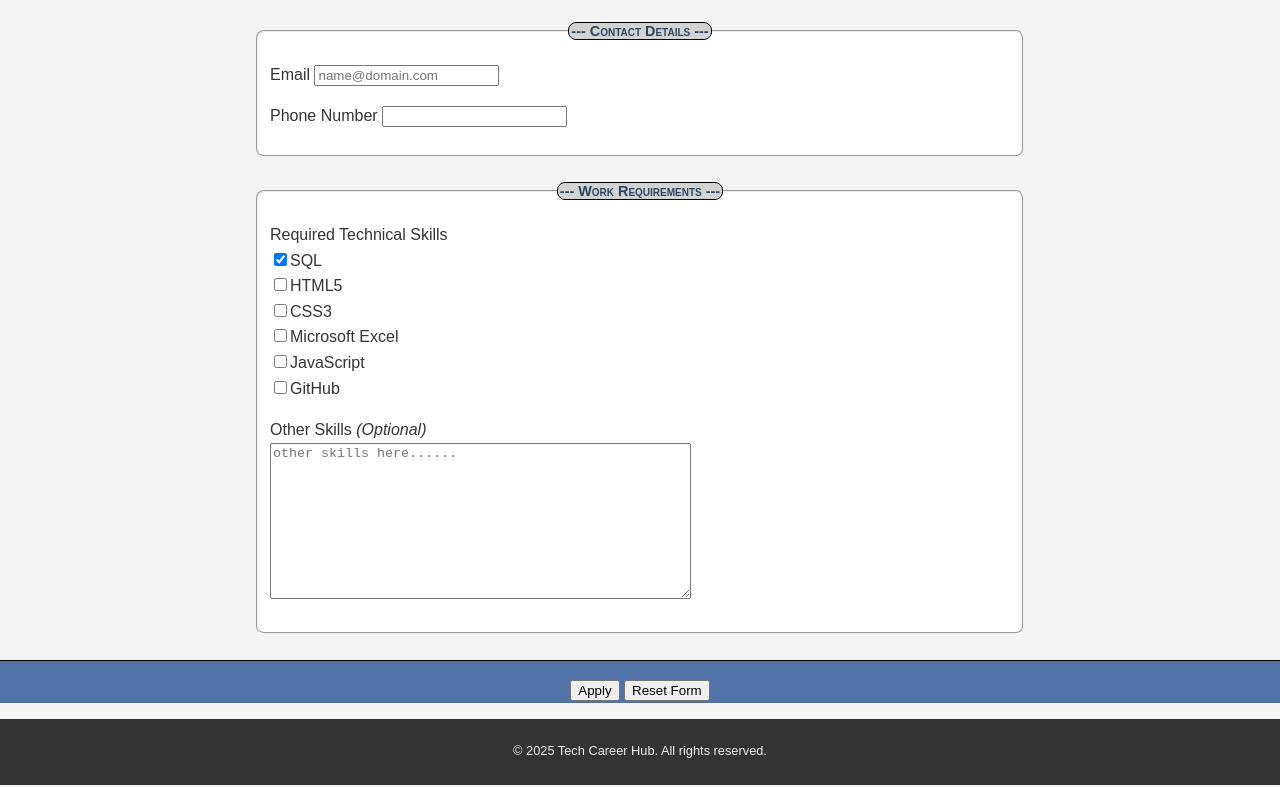
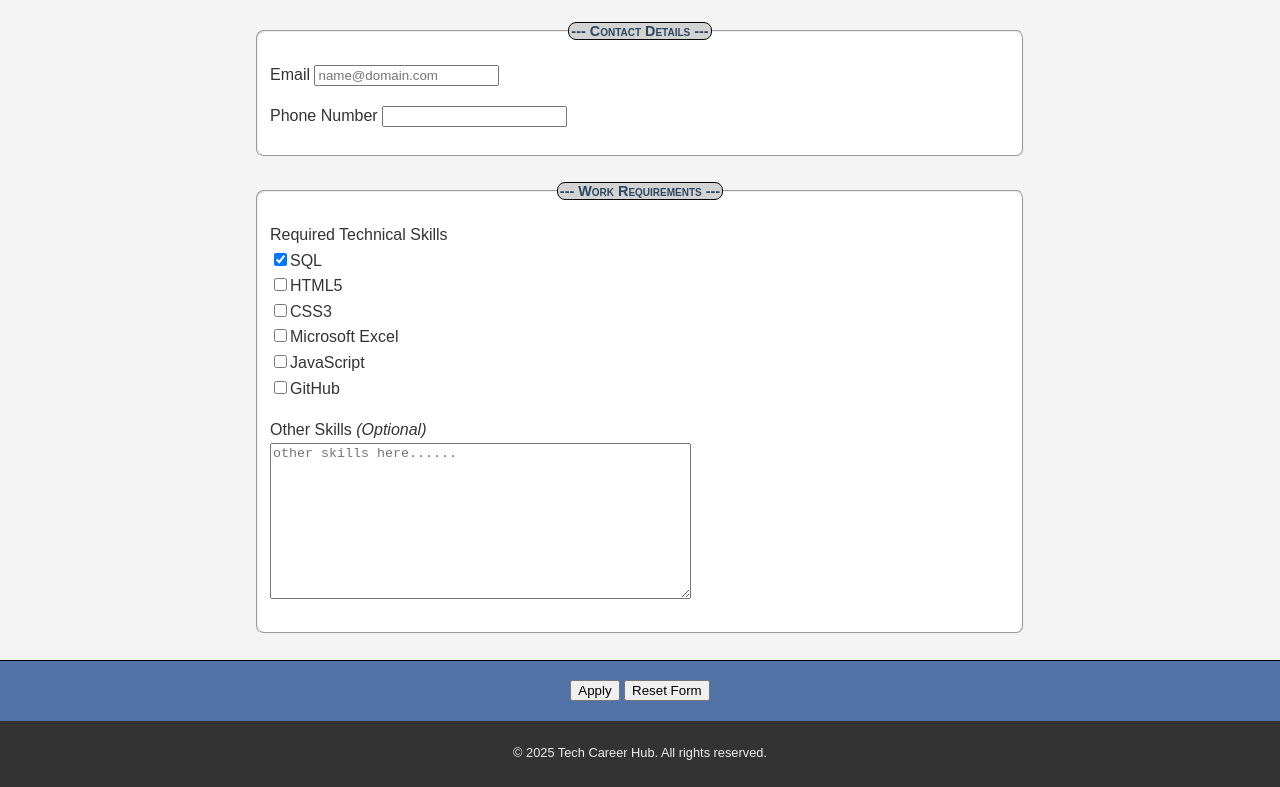
Before and after one commit to julian-saric/project1, a plain HTML site: page project1/apply.html in a window 1280 px wide. Shown: the part 660-1447 px from the top of the page. Drawn offline with Linux system fonts and the light colour scheme.

Commit message:
added padding to apply.html footer

```diff
--- a/styles/styles.css
+++ b/styles/styles.css
@@ -279,6 +279,7 @@ section h2 {
     text-align: center;
     background-color: #5072a7;
     border-top: 1px solid black;
+    padding-bottom: 2px;
 }
 
 /* changes page background to lightblue */
```
